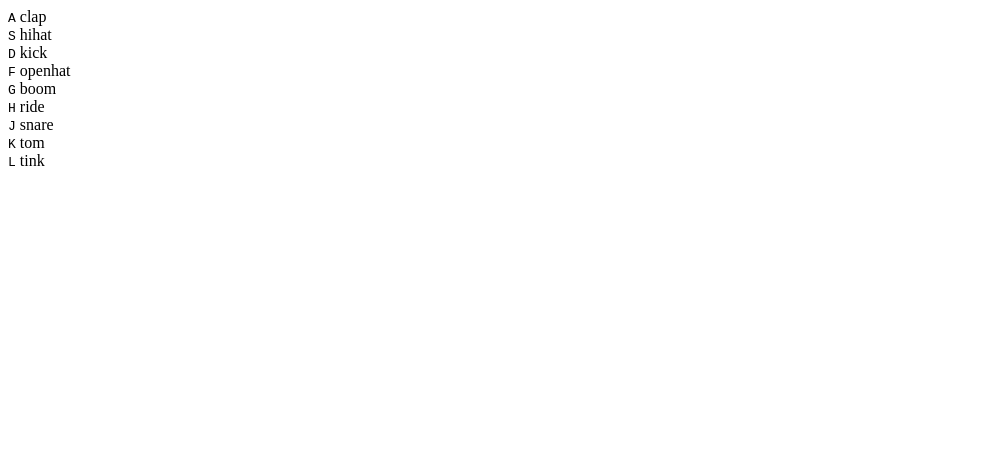
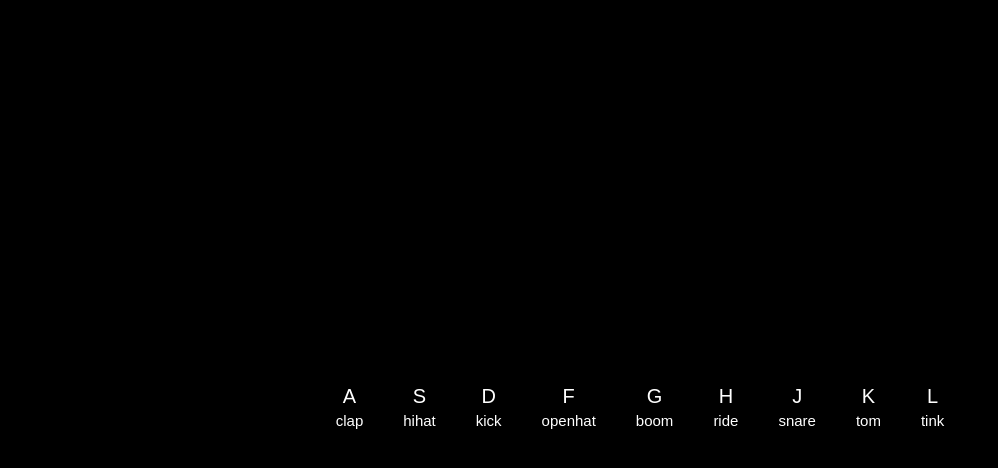
Before and after one commit to bcarnevale/drumkit-with-js, a plain HTML site: page index.html in a window 1280 px wide. Shown: the whole page, without its empty margins (0-998 px from the left). Drawn offline with Linux system fonts and the light colour scheme.

Commit message:
Started some styling

```diff
--- a/index.html
+++ b/index.html
@@ -72,21 +72,21 @@
 
         <script>
 
+            function removeTransition(e) {
+                if(e.propertyName !== 'transform') return; // skip if it is not a transform
+                e.target.classList.remove('playing'); // this refers to the class the event listener is called on
+            }
+
             function playSound(e) {
                 const audio = document.querySelector(`audio[data-key="${e.keyCode}"]`);
-                const key = document.querySelector(`.key[data-key="${e.keyCode}"]`);
+                const key = document.querySelector(`div[data-key="${e.keyCode}"]`);
                 if(!audio) return; // stops the function from running
+                key.classList.add('playing');
                 audio.currentTime = 0; // so you can continuously hit key, rewinds the sound
                 audio.play();
-                key.classList.add('playing');
             };
 
-            function removeTransition(e) {
-                if(e.propertyName !== 'transform') return; // skip if it is not a transform
-                this.classList.remove('playing'); // this refers to the class the event listener is called on
-            }
-
-            const eachKey = document.querySelectorAll('.key');
+            const eachKey = Array.from(document.querySelectorAll('.key'));
             eachKey.forEach(key => key.addEventListener('transitioned', removeTransition));
             window.addEventListener('keydown', playSound);
 
--- a/style.css
+++ b/style.css
@@ -0,0 +1,36 @@
+body {
+    background-color: black;
+    font-family: sans-serif;
+}
+
+.keys {
+    color: white;
+    display: flex;
+    align-items: center;
+    justify-content: center;
+    min-height: 100vh;
+}
+
+.key {
+    padding: 15px;
+    text-align: center;
+    font-size: 20px;
+    transition: .07s;
+    border: none;
+    margin: 5px;
+}
+
+.sound {
+    font-size: 15px;
+}
+
+.playing {
+    transform: scale(1.1);
+    border-color: white;
+    box-shadow: 0 0 1rem white;
+}
+
+kbd {
+    display: block;
+    font-family: sans-serif;
+}
```
